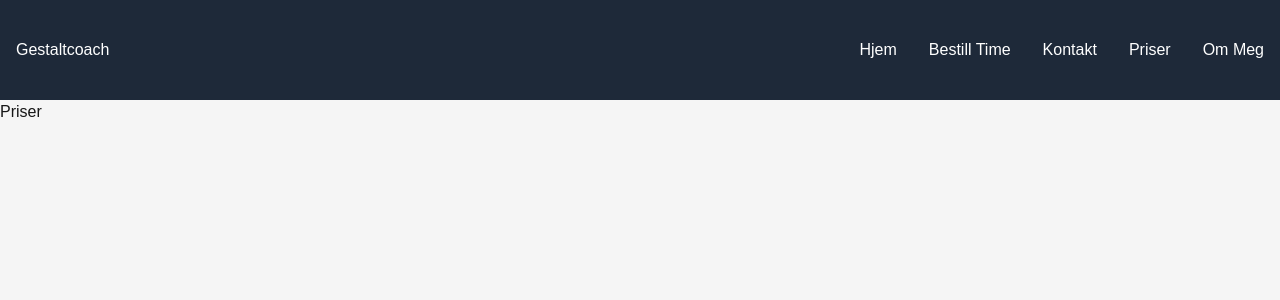
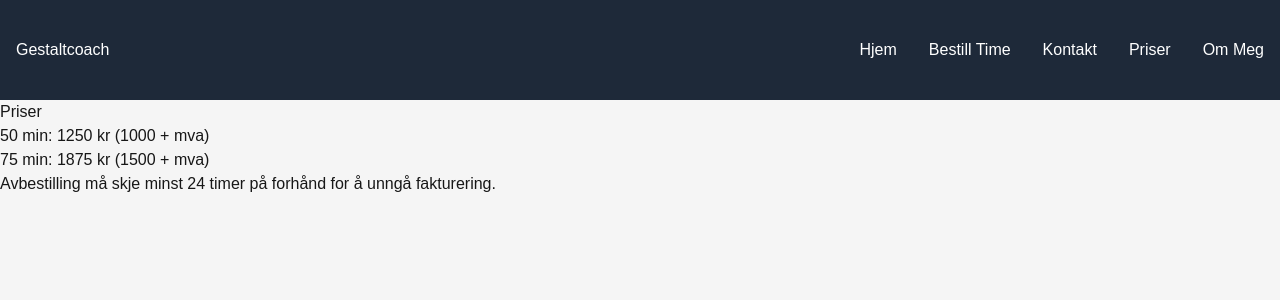
Before and after one commit to EliasOpstad/gestaltcoaching, a Next.js app: page /priser in a window 1280 px wide. Shown: the top 300 px of the page. Built offline with nearby package versions, Linux system fonts and the light colour scheme.

Commit message:
Added the Prices

```diff
--- a/src/app/priser/page.tsx
+++ b/src/app/priser/page.tsx
@@ -1,10 +1,19 @@
-import React from 'react'
-
+import React from "react";
 
 const Priser = () => {
   return (
-    <div>Priser</div>
-  )
-}
+    // Gestalt-coaching, 50 minutter, kr. 1250 kr (1000 + mva)
+    // Gestalt-coaching, 75 minutter, 1875 kr (1500 + mva)
+    // Avbestilling må skje minst 24 timer på forhånd for å unngå fakturering.
+    <>
+      <div>Priser</div>
+      <p>50 min: 1250 kr (1000 + mva)</p>
+      <p>75 min: 1875 kr (1500 + mva)</p>
+      <p>
+        Avbestilling må skje minst 24 timer på forhånd for å unngå fakturering.
+      </p>
+    </>
+  );
+};
 
-export default Priser
+export default Priser;
```
